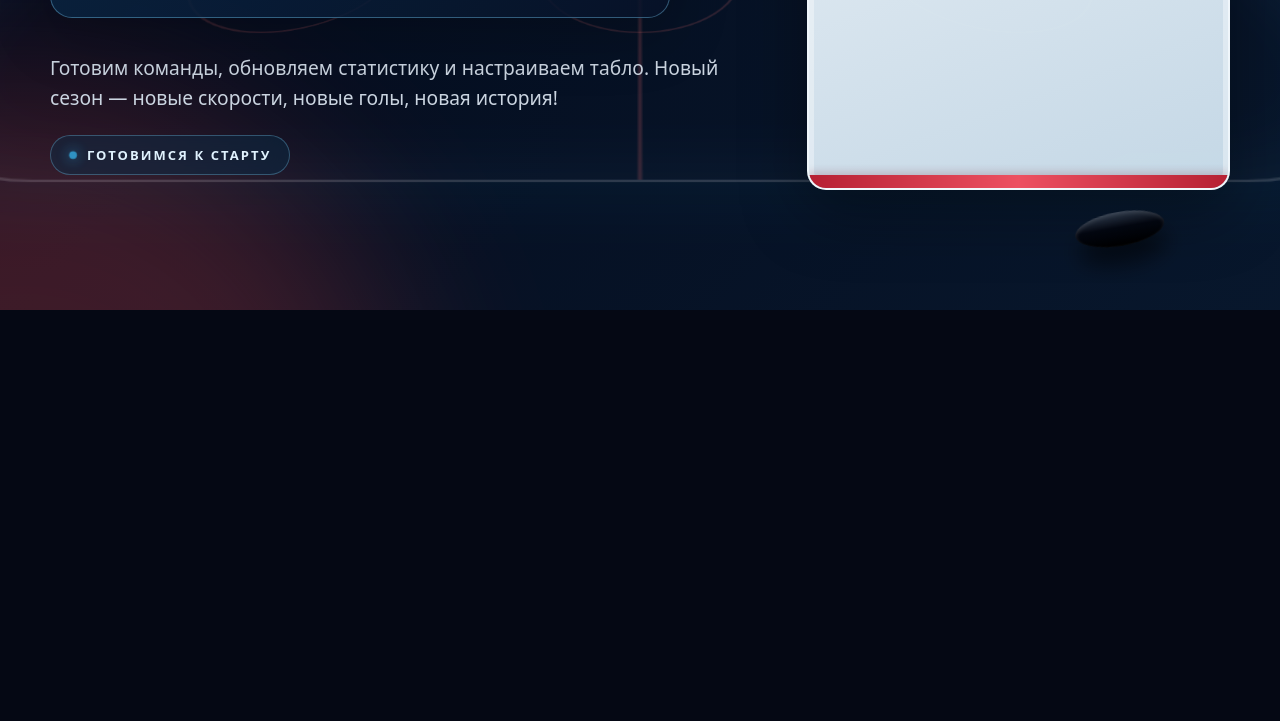
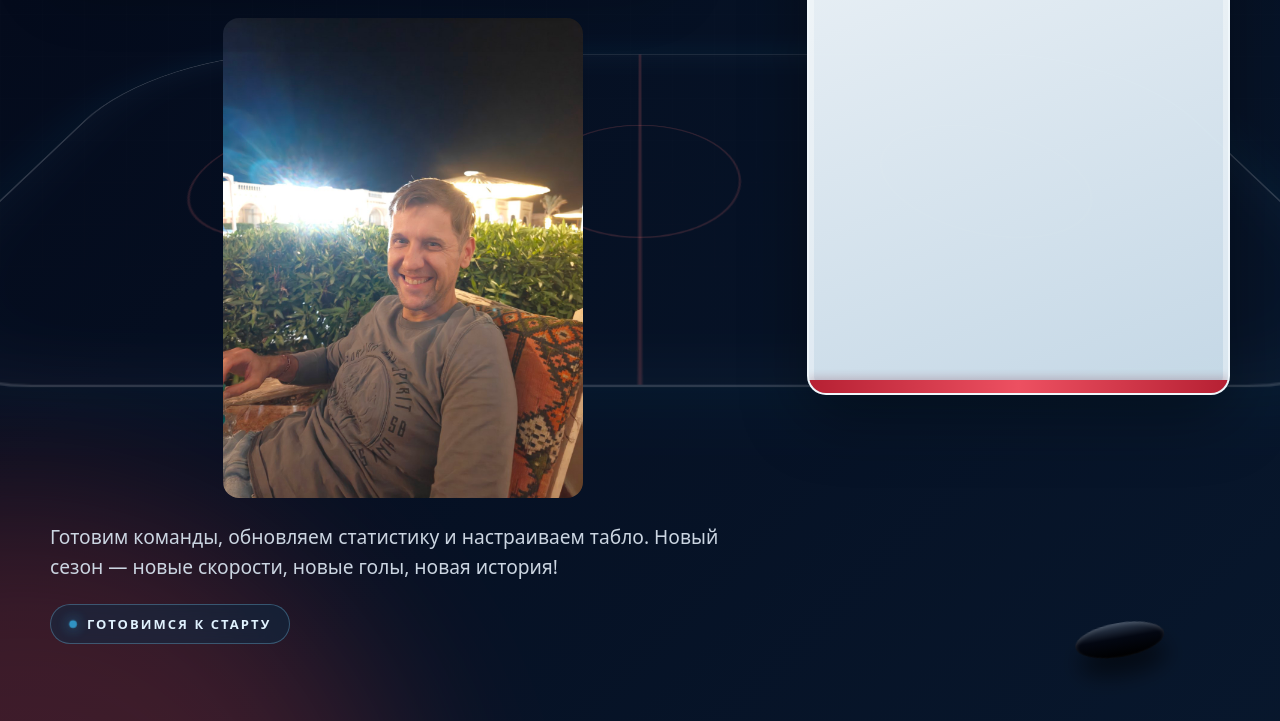
Before and after one commit to Lashek531/hockeyscoreboard-viewer, a plain HTML site: page docs/index.html in a window 1280 px wide. Shown: the part 490-1211 px from the top of the page. Before the commit the page ends 800 px from the top, so only its background shows below. Drawn offline with Linux system fonts and the light colour scheme; no server answers.

Commit message:
Add Dahab photo to homepage bottom

```diff
--- a/docs/css/main.css
+++ b/docs/css/main.css
@@ -1200,3 +1200,6 @@ body.season-splash-active {
     padding: 1px 0;
     opacity: 0.9;
 }
+
+.arena-photo { width: min(100%, 360px); margin: 24px auto; }
+.arena-photo img { display: block; width: 100%; height: auto; border-radius: 16px; }
--- a/docs/index.html
+++ b/docs/index.html
@@ -4,7 +4,7 @@
     <meta charset="UTF-8">
     <title>Пестово Арена — сезон 2026/27</title>
     <meta name="viewport" content="width=device-width, initial-scale=1.0">
-    <link rel="stylesheet" href="css/main.css?v=0.28">
+    <link rel="stylesheet" href="css/main.css?v=0.29">
 </head>
 
 <body>
@@ -53,6 +53,7 @@
             </section>
 
             <div class="splash-outro">
+                <figure class="arena-photo"><img src="images/dahab-photo.png" alt="Фотография из Дахаба" width="1200" height="1600" loading="lazy" decoding="async"></figure>
                 <p class="splash-copy">
                     Готовим команды, обновляем статистику и настраиваем табло.
                     Новый сезон — новые скорости, новые голы, новая история!
@@ -141,6 +142,7 @@
         </div>
 
         <!-- Нижняя панель: меню + футер прижаты к низу экрана -->
+        <figure class="arena-photo"><img src="images/dahab-photo.png" alt="Фотография из Дахаба" width="1200" height="1600" loading="lazy" decoding="async"></figure>
         <div class="bottom-panel">
             <nav class="menu-bar">
                 <button class="menu-item" type="button" id="menuFinished">Завершённые игры</button>
```
Also changed, not shown: docs/images/dahab-photo.png (added).
